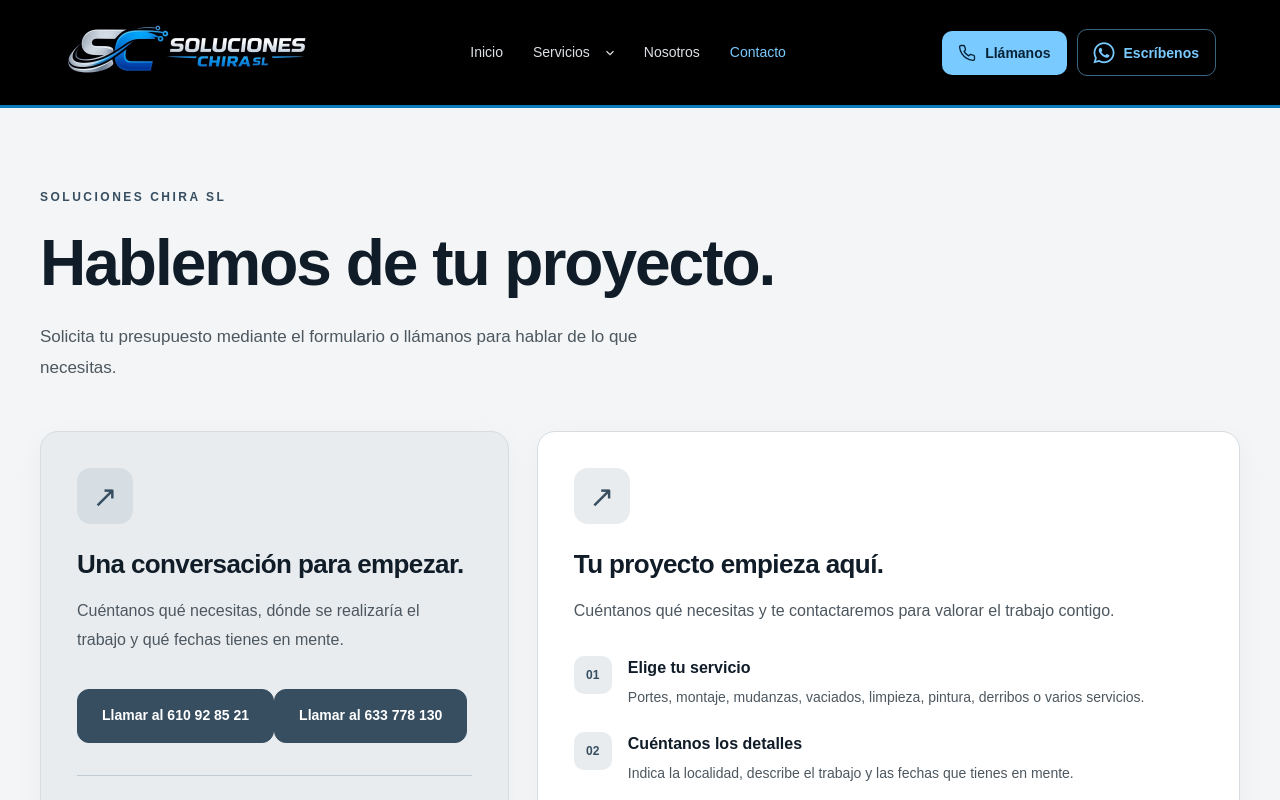
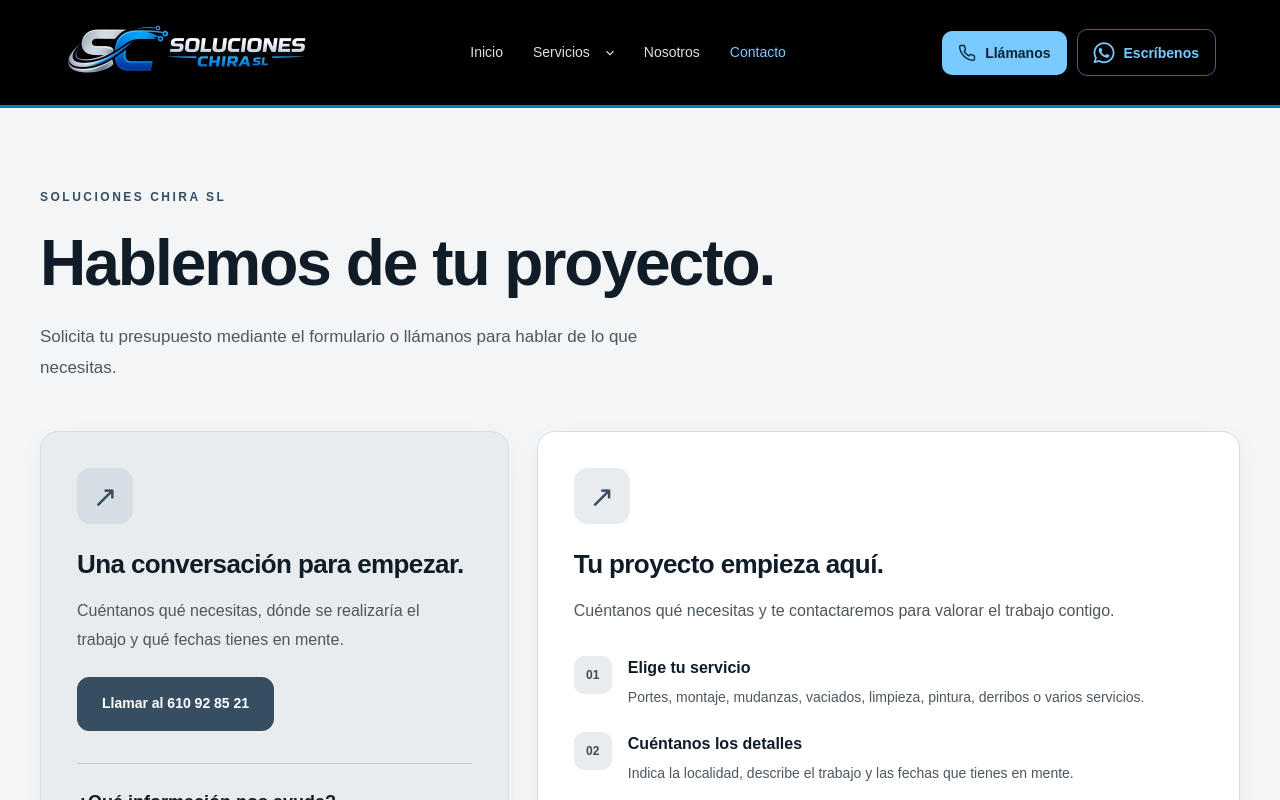
Before and after one commit to josueBarrueta/SolucionesChiraSL, an Angular app in the folder paginaChira/: page /contacto in a window 1280 px wide. Shown: the top 800 px of the page. Built offline with nearby package versions, Linux system fonts and the light colour scheme.

Commit message:
solo un numero hecho, error al colocar los dos

```diff
--- a/paginaChira/src/app/contacto/contacto.component.html
+++ b/paginaChira/src/app/contacto/contacto.component.html
@@ -84,8 +84,6 @@
           Llamar al 610 92 85 21
         </a>
 
-        <a class="contacto-button secondary-phone" href="tel:+34633778130">Llamar al 633 778 130</a>
-
         <div class="contacto-ayuda">
           <h3>¿Qué información nos ayuda?</h3>
 
```
